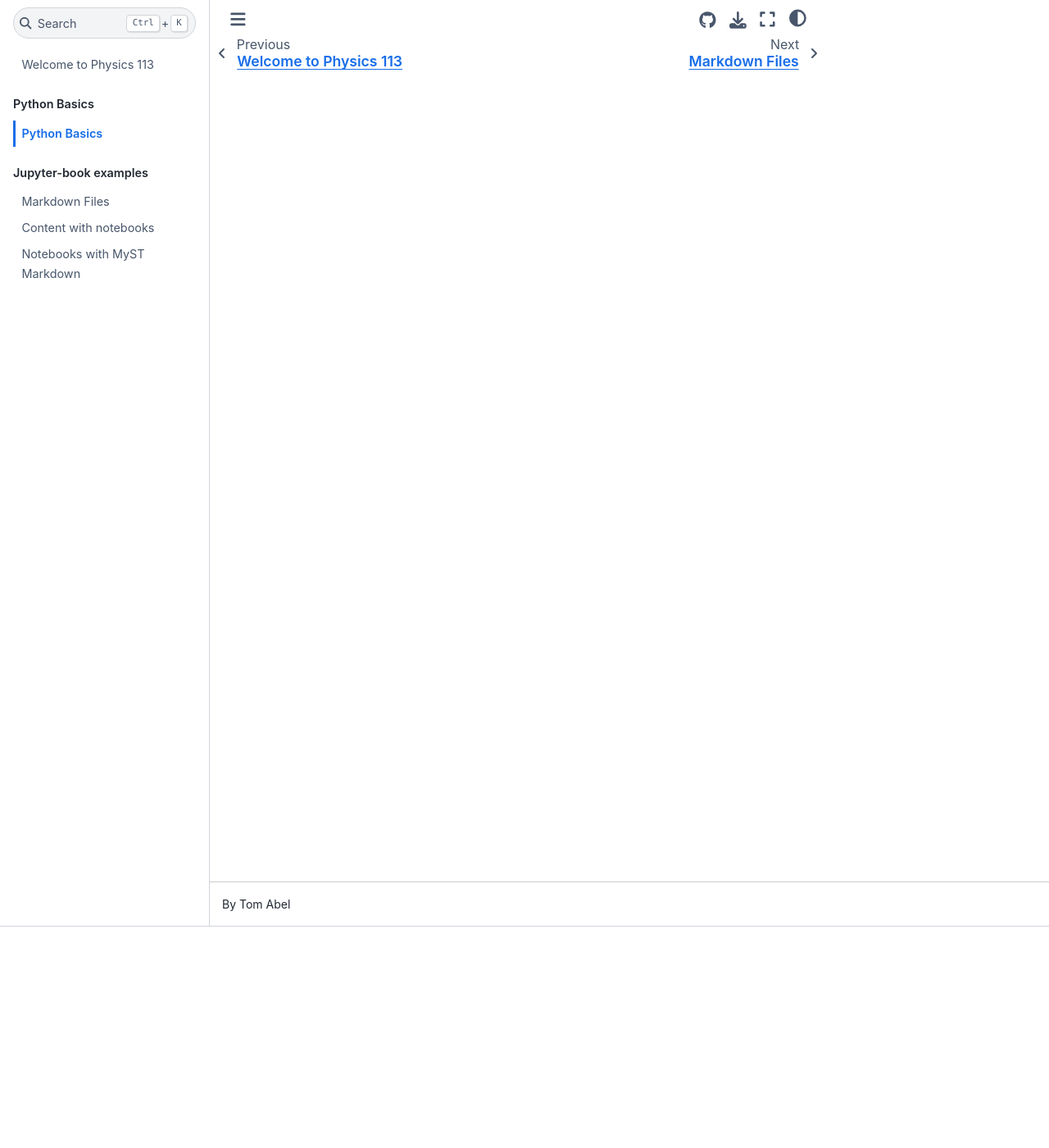
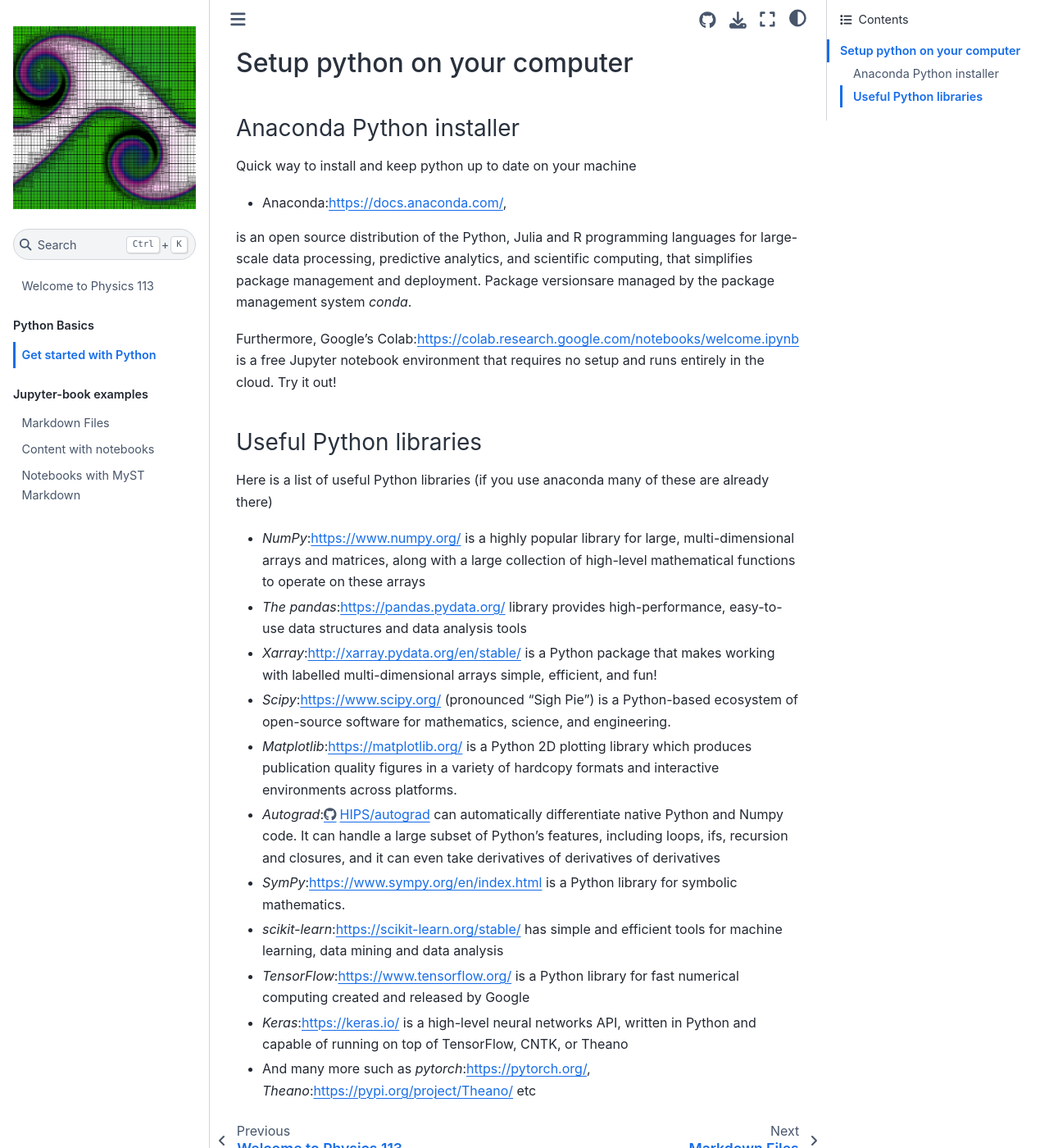
Before and after one commit to yipihey/Physics-113-Book, a Jupyter Book: the page built from python_basics/intro.md, in a window 1280 px wide and 1400 px high, scrolled down 270 px. Shown: the whole window at 82% size. Built offline with Jupyter Book 1.0.4 settings and Sphinx 7.4.7 and the Sphinx Book theme 1.1.4, drawn with Linux system fonts in a browser that asks for light colours; pages that are not in the unit, such as notebooks, are missing from menus; before the commit the page ends 900 px from its top, so only the background shows below that; some of the changed text lies outside the part shown.

```diff
--- a/python_basics/intro.md
+++ b/python_basics/intro.md
@@ -1,5 +1,37 @@
-# Python Basics
+# Get started with Python
 
 In this chapter we give some first steps and references for you to quickly learn about python and the software eco-system that will allow you to be productive in computational physics.
 
 We can recommend [Whirlwind Tour of Python](https://nbviewer.org/github/jakevdp/WhirlwindTourOfPython/blob/master/Index.ipynb) as an excellent way to quickly learn important concepts useful in this course.
+
+
+
+## Setup python on your computer
+### Anaconda Python installer
+
+Quick way to install and keep python up to date on your machine
+
+* Anaconda:https://docs.anaconda.com/,
+
+is an open source
+distribution of the Python, Julia and R programming languages for large-scale data processing, predictive analytics, and scientific computing, that simplifies package management and deployment. Package versionsare managed by the package management system _conda_.
+
+
+Furthermore, Google's Colab:https://colab.research.google.com/notebooks/welcome.ipynb is a free Jupyter notebook environment that requires
+no setup and runs entirely in the cloud. Try it out!
+
+### Useful Python libraries
+Here is a list of useful Python libraries
+(if you use anaconda many of these are already there)
+
+* _NumPy_:https://www.numpy.org/ is a highly popular library for large, multi-dimensional arrays and matrices, along with a large collection of high-level mathematical functions to operate on these arrays
+* _The pandas_:https://pandas.pydata.org/ library provides high-performance, easy-to-use data structures and data analysis tools
+* _Xarray_:http://xarray.pydata.org/en/stable/ is a Python package that makes working with labelled multi-dimensional arrays simple, efficient, and fun!
+* _Scipy_:https://www.scipy.org/ (pronounced “Sigh Pie”) is a Python-based ecosystem of open-source software for mathematics, science, and engineering.
+* _Matplotlib_:https://matplotlib.org/ is a Python 2D plotting library which produces publication quality figures in a variety of hardcopy formats and interactive environments across platforms.
+* _Autograd_:https://github.com/HIPS/autograd can automatically differentiate native Python and Numpy code. It can handle a large subset of Python's features, including loops, ifs, recursion and closures, and it can even take derivatives of derivatives of derivatives
+* _SymPy_:https://www.sympy.org/en/index.html is a Python library for symbolic mathematics.
+* _scikit-learn_:https://scikit-learn.org/stable/ has simple and efficient tools for machine learning, data mining and data analysis
+* _TensorFlow_:https://www.tensorflow.org/ is a Python library for fast numerical computing created and released by Google
+* _Keras_:https://keras.io/ is a high-level neural networks API, written in Python and capable of running on top of TensorFlow, CNTK, or Theano
+* And many more such as _pytorch_:https://pytorch.org/,  _Theano_:https://pypi.org/project/Theano/ etc
```
Also changed, not shown: 3 other files.
